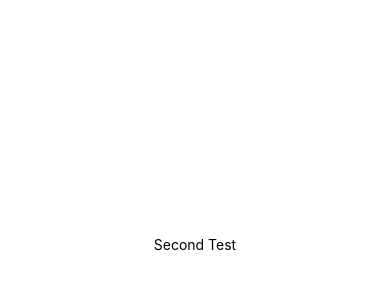
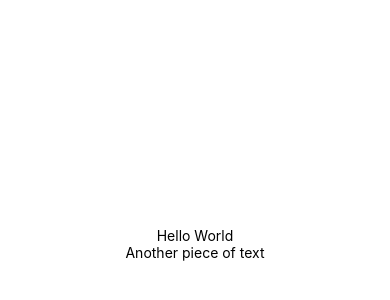
Before and after one commit to KevinCosma/Remember_Your_Bills, a React Native app: screen / in a window 390 px wide. Shown: the part 178-478 px from the top of the page. Built offline with nearby package versions, Linux system fonts and the light colour scheme.

Commit message:
Practice with Text Component

```diff
--- a/App.js
+++ b/App.js
@@ -3,7 +3,8 @@ import { StyleSheet, Text, View } from 'react-native';
 export default function App() {
   return (
     <View style={styles.container}>
-      <Text>Second Test</Text>
+      <Text>Hello World</Text>
+      <Text>Another piece of text</Text>
     </View>
   );
 }
```
